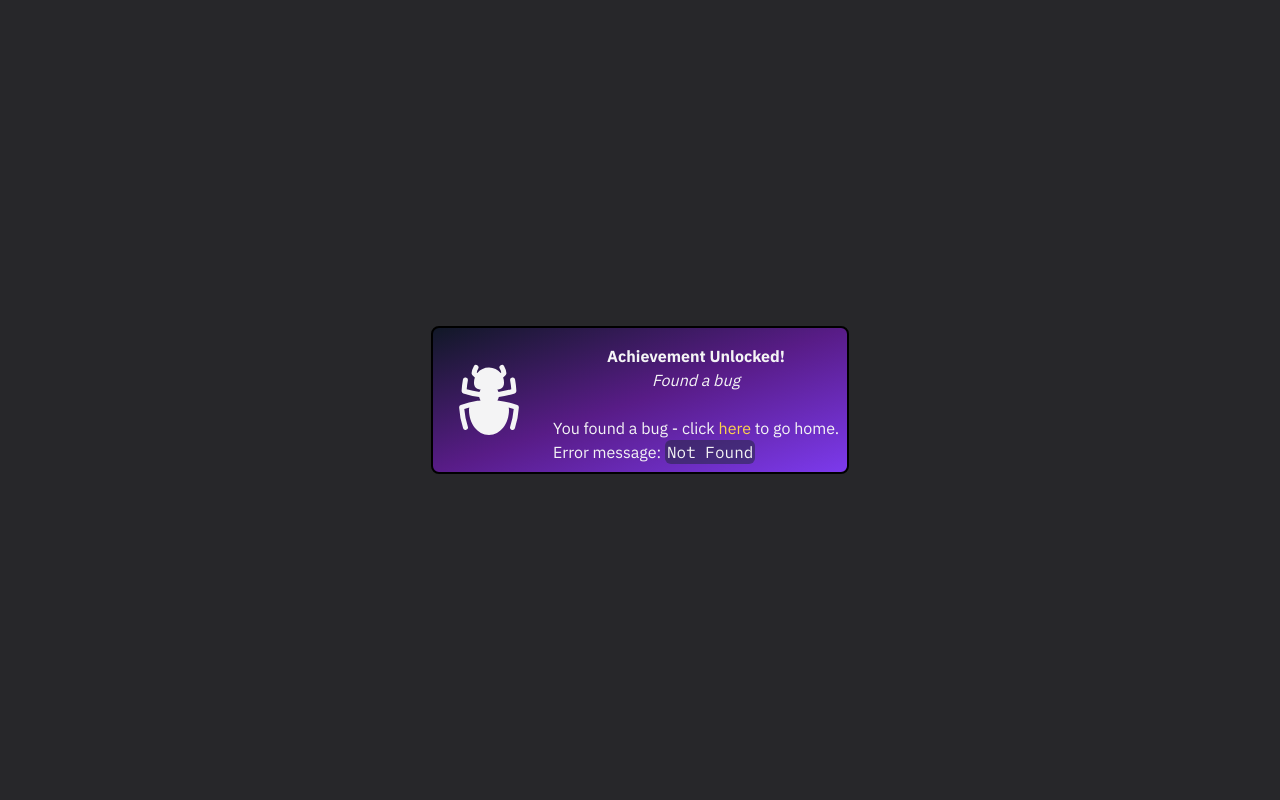
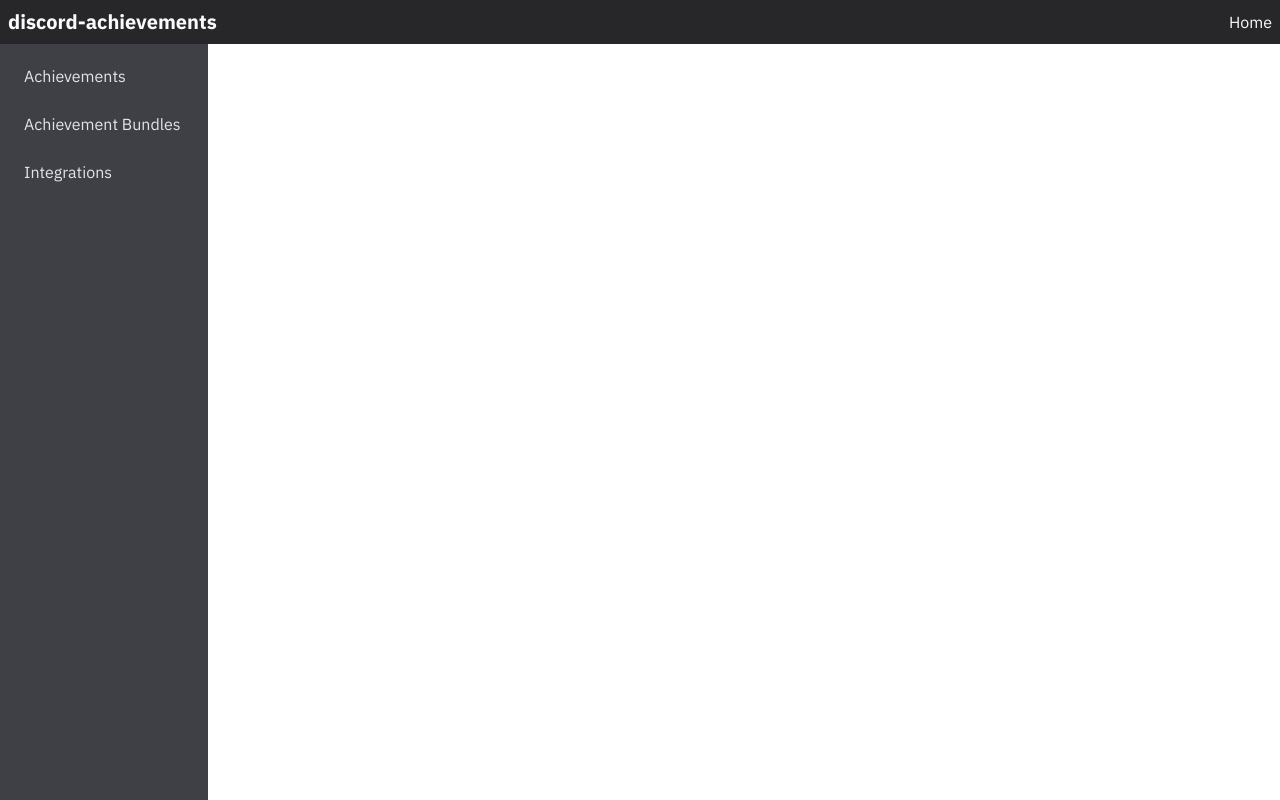
Before and after one commit to nint8835/discord-achievements, a React (Vite) app in the folder pkg/app/frontend/: page /manage in a window 1280 px wide. Before the commit this address had no page. Built offline with nearby package versions, Linux system fonts and the light colour scheme; no server answers.

Commit message:
Scaffold manage page

```diff
--- a/pkg/app/frontend/src/components/Navbar.tsx
+++ b/pkg/app/frontend/src/components/Navbar.tsx
@@ -44,6 +44,10 @@ function Navbar() {
             });
         } else {
             items.push({
+                name: 'Manage',
+                href: '/manage',
+            });
+            items.push({
                 name: 'Logout',
                 href: '/auth/logout',
                 isExternal: true,
--- /dev/null
+++ b/pkg/app/frontend/src/routes/manage/Achievements.tsx
@@ -0,0 +1,5 @@
+import React from 'react';
+
+export default function ManageAchievements() {
+    return <div>Placeholder - this is the manage achievements page</div>;
+}
--- /dev/null
+++ b/pkg/app/frontend/src/routes/manage/AchivementBundles.tsx
@@ -0,0 +1,5 @@
+import React from 'react';
+
+export default function ManageAchievementBundles() {
+    return <div>Placeholder - this is the manage achievement bundles page</div>;
+}
--- /dev/null
+++ b/pkg/app/frontend/src/routes/manage/Integrations.tsx
@@ -0,0 +1,5 @@
+import React from 'react';
+
+export default function ManageIntegrations() {
+    return <div>Placeholder - this is the manage integrations page</div>;
+}
--- /dev/null
+++ b/pkg/app/frontend/src/routes/manage/ManageRoot.tsx
@@ -0,0 +1,49 @@
+import React from 'react';
+import { NavLink, Outlet } from 'react-router-dom';
+
+type SidebarLinkItem = {
+    name: string;
+    url: string;
+};
+
+function SidebarLink(item: SidebarLinkItem) {
+    return (
+        <NavLink
+            to={item.url}
+            className={({ isActive, isPending }) =>
+                'rounded-md p-2 transition-colors hover:bg-purple-200 hover:text-zinc-800' +
+                (isActive ? ' bg-zinc-400 text-zinc-800' : ' text-zinc-200')
+            }
+        >
+            {item.name}
+        </NavLink>
+    );
+}
+
+export default function ManageRoot() {
+    const sidebarLinks: SidebarLinkItem[] = [
+        {
+            name: 'Achievements',
+            url: '/manage/achievements',
+        },
+        {
+            name: 'Achievement Bundles',
+            url: '/manage/achievement-bundles',
+        },
+        {
+            name: 'Integrations',
+            url: '/manage/integrations',
+        },
+    ];
+
+    return (
+        <div className="flex h-full flex-col md:flex-row">
+            <div className="flex w-full flex-row gap-2 bg-zinc-700 p-4 md:h-full md:w-52 md:flex-col">
+                {sidebarLinks.map(SidebarLink)}
+            </div>
+            <div>
+                <Outlet />
+            </div>
+        </div>
+    );
+}
```
Also changed, not shown: pkg/app/frontend/src/main.tsx (+22 -0 lines).
